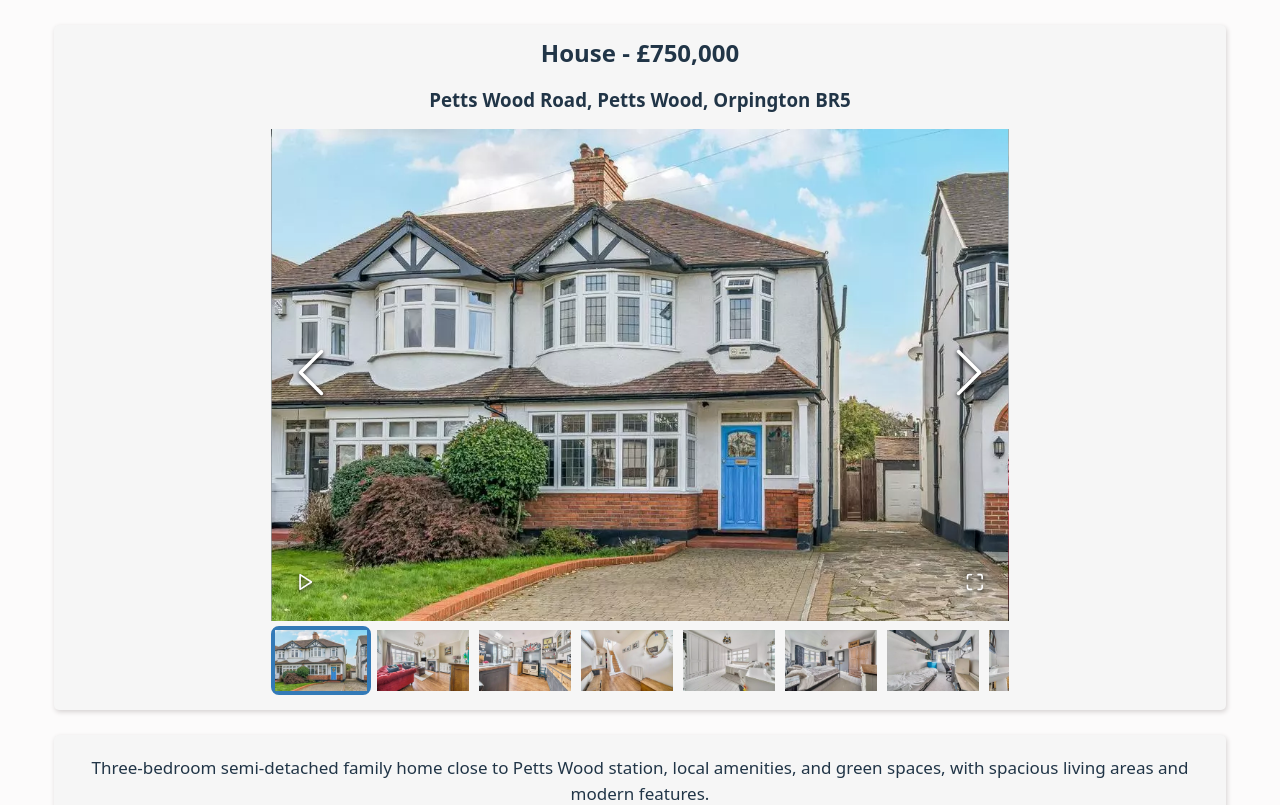
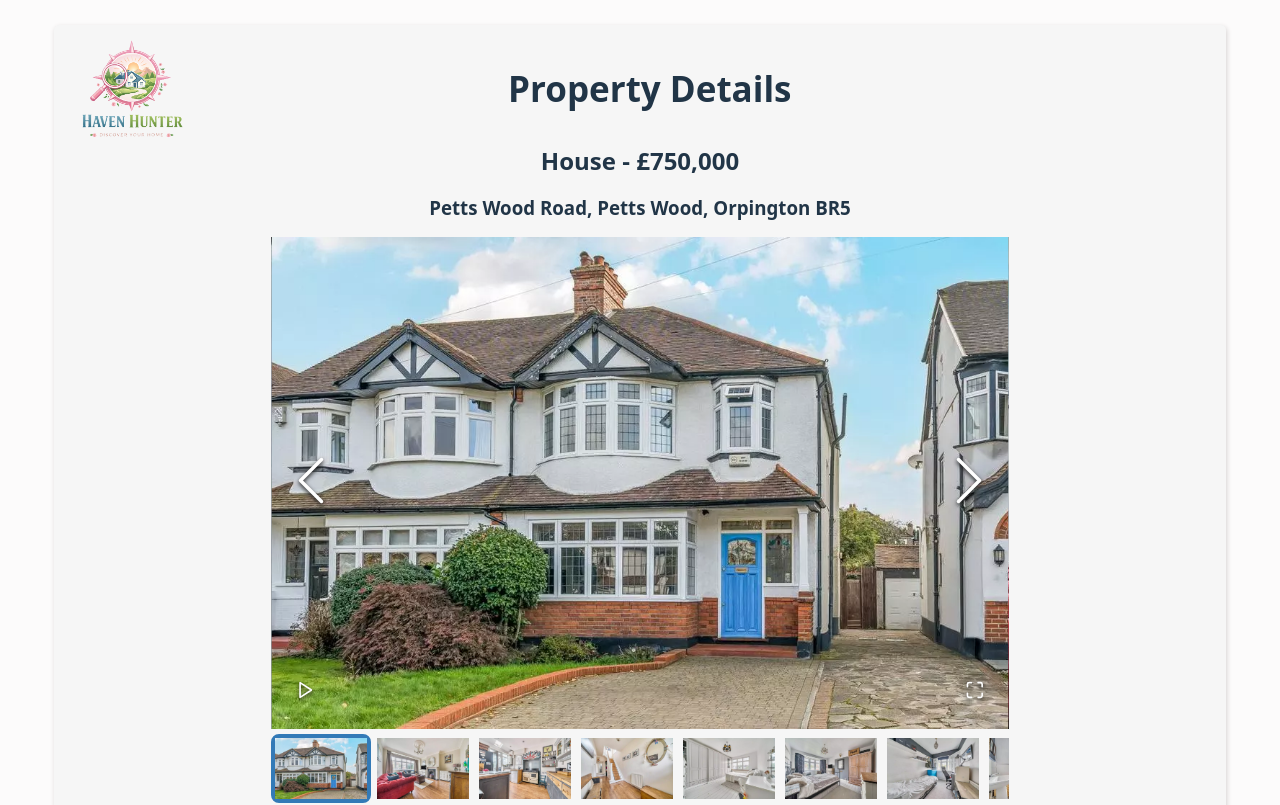
Before and after one commit to shashini13/React-CW, a React (Vite) app: page /#/properties/prop1.html in a window 1280 px wide. Shown: the top 805 px of the page. Built offline with nearby package versions, Linux system fonts and the light colour scheme.

Commit message:
Added header & logo for PropertyDetails.jsx

```diff
--- a/src/App.css
+++ b/src/App.css
@@ -234,9 +234,28 @@
   background-color: #f6f6f6;
 }
 
+.property-details-header {
+  display: flex;
+  align-items: center;
+  width: 90%;
+}
+
+.property-details-logo {
+  width: 13%;
+}
+
+#property-details-h1 {
+  font-size: 35px;
+  margin: 0 auto;
+}
+
 .image-gallery {
   margin: 0 auto;
   width: 80%;
+}
+
+.image-gallery-image {
+  width: 90%;
 }
 
 .image-gallery-svg {
--- a/src/components/PropertyDetails.jsx
+++ b/src/components/PropertyDetails.jsx
@@ -27,6 +27,10 @@ const PropertyDetails = ({allProperties}) => {
     return (
         <div className="property-details-div">
             <div className="property-details-header-gallery">
+                <div className="property-details-header">
+                    <img src="/images/logo.png" alt="property details page logo" className="property-details-logo"></img>
+                    <h1 id="property-details-h1">Property Details</h1>
+                </div>
                 <h2>{property.type} - £{property.price.toLocaleString()}</h2>
                 <h3>{property.location}</h3>
                 <div className="image-gallery">
```
